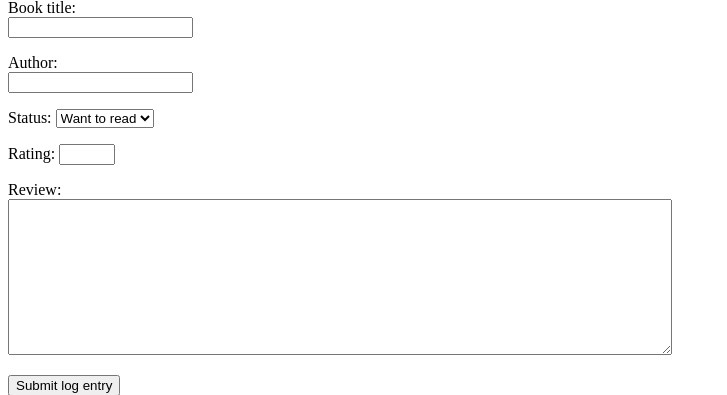
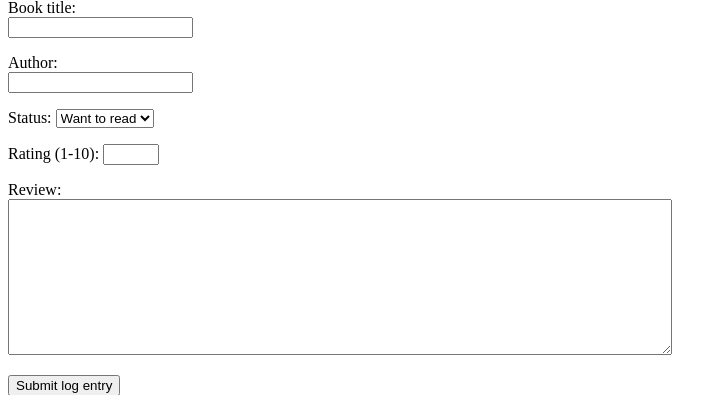
Before and after one commit to aarnioem/booklogger, a Flask app: page /new_log in a window 1280 px wide. Shown: the part 290-685 px from the top of the page, without its empty margins (0-727 px from the left). Run offline with Flask 3, Linux system fonts and the light colour scheme; the visitor is signed in with stand-in values (Sample User, id 1).

Commit message:
small fixes

```diff
--- a/templates/edit_log.html
+++ b/templates/edit_log.html
@@ -18,7 +18,7 @@ Edit Log - Booklogger
       <option value="read" {% if book.status == "read" %}selected{% endif %}>Read</option>
     </select>
   </p>
-  <p>Rating: <input type="number" name="rating" min="1" max="10" value="{{ book.rating }}"/></p>
+  <p>Rating (1-10): <input type="number" name="rating" min="1" max="10" value="{{ book.rating }}"/></p>
   <p>
     Review: <br/>
     <textarea name="review" rows="10" cols="80">{{ book.review }}</textarea>
--- a/templates/new_log.html
+++ b/templates/new_log.html
@@ -26,7 +26,7 @@ New Log - Booklogger
       <option value="read">Read</option>
     </select>
   </p>
-  <p>Rating: <input type="number" name="rating" min="1" max="10" /></p>
+  <p>Rating (1-10): <input type="number" name="rating" min="1" max="10" /></p>
   <p>
     Review: <br/>
     <textarea name="review" rows="10" cols="80"></textarea>
--- a/users.py
+++ b/users.py
@@ -20,8 +20,7 @@ def login(username, password):
 
     if check_password_hash(password_hash, password):
         return user_id
-    else:
-        return None
+    return None
 
 def get_users():
     sql = "SELECT username, id FROM users"
```
